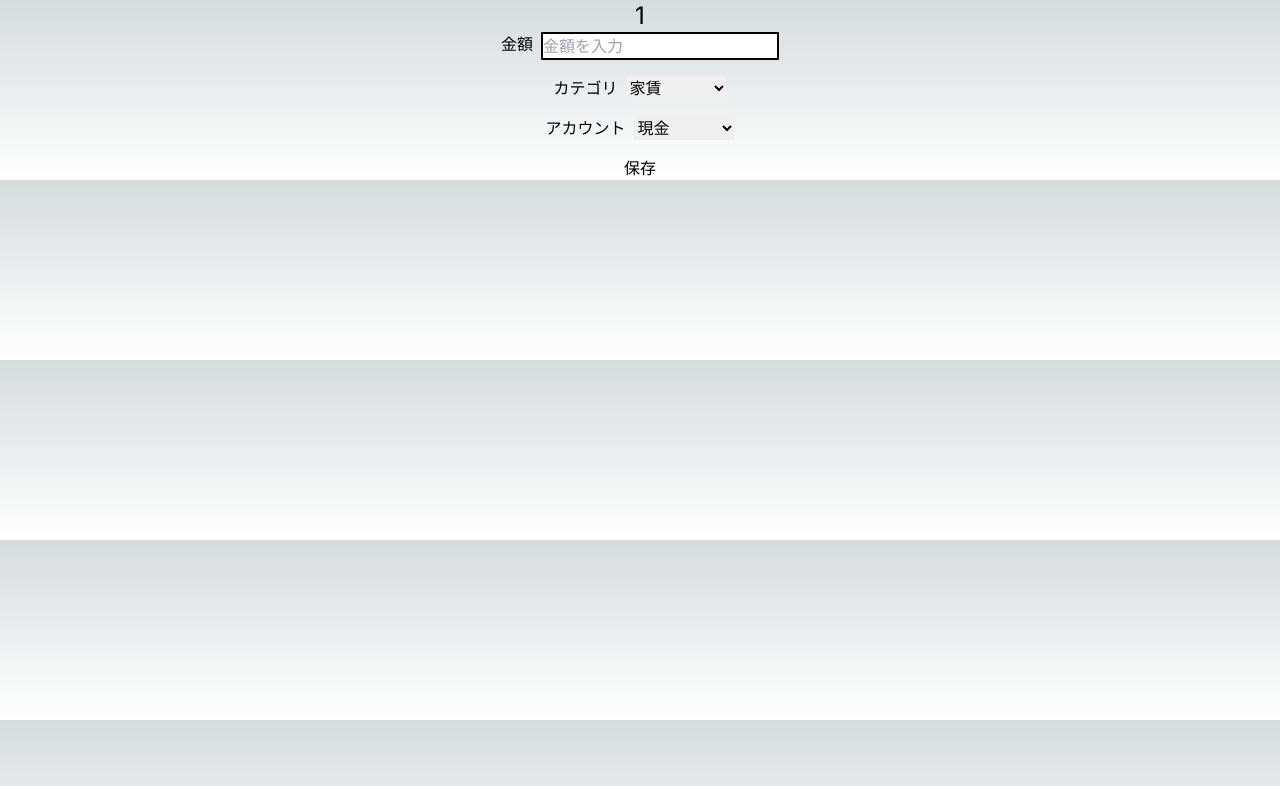
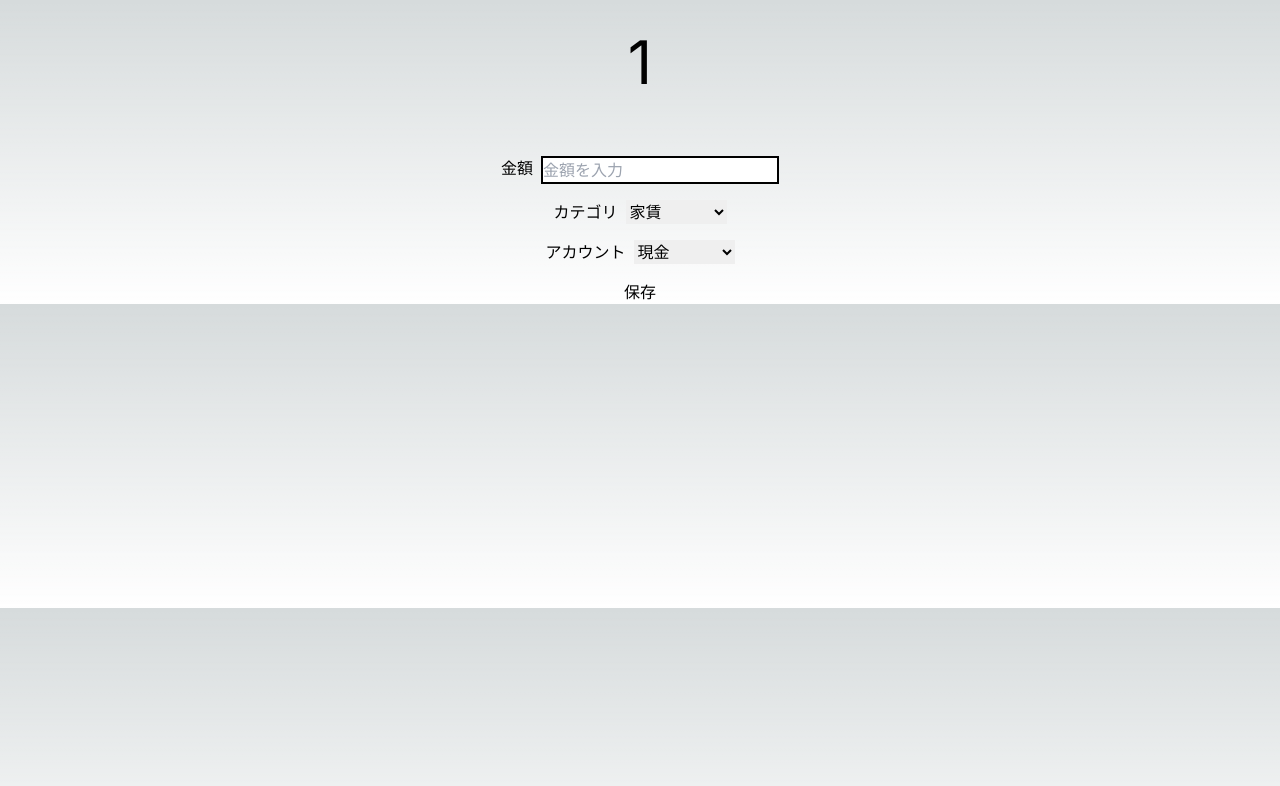
Before and after one commit to yutaka-osawa/my-expenses, a Next.js app in the folder my-expenses-frontend/: page /1 in a window 1280 px wide. Shown: the top 786 px of the page. Built offline with nearby package versions, Linux system fonts and the light colour scheme.

Commit message:
SegmentControl作成(errorあり)

```diff
--- a/my-expenses-frontend/src/app/[dateKey]/page.tsx
+++ b/my-expenses-frontend/src/app/[dateKey]/page.tsx
@@ -15,10 +15,10 @@ const Page = ({ params: { dateKey } }: { params: { dateKey: string } }) => {
   const accounts = ["現金", "銀行", "電子マネー", "クレジット"];
   return (
     <div className={"Page"}>
-      <div className={"flex justify-center"}>
-        <h1 className={"justify-center text-2xl"}>{dateKey}</h1>
+      <div className={"flex justify-center mt-8"}>
+        <h1 className={"justify-center text-6xl"}>{dateKey}</h1>
       </div>
-      <div className={"flex justify-center"}>
+      <div className={"flex justify-center mt-16"}>
         <p className={"mr-2"}>金額</p>
         <input
           className={"border-2 border-black"}
```
Also changed, not shown: my-expenses-frontend/src/component/SegmentControl.tsx (added, +22 -0 lines).
